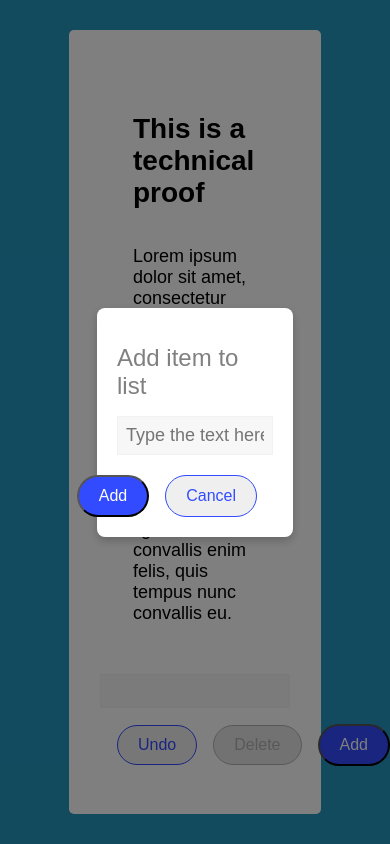
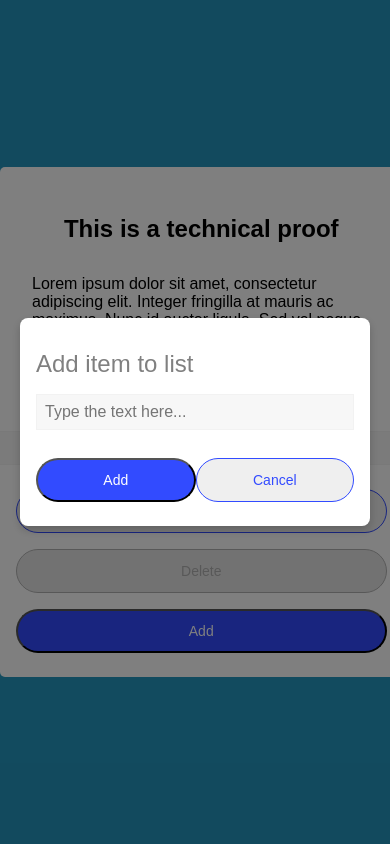
Before and after one commit to aruvaro88/js-string-app, a plain HTML site: page index.html in a window 390 px wide. Both pictures are taken after a click on the button "Add". Drawn offline with Linux system fonts and the light colour scheme.

Commit message:
responsive styles and readme

```diff
--- a/style.css
+++ b/style.css
@@ -19,7 +19,8 @@ body {
     justify-content: center;
     align-items: center;
     flex-direction: column;
-    width: 40%;
+    width: 90%;
+    max-width: 800px;
     height: auto;
     position: absolute;
     top: 0;
@@ -68,6 +69,7 @@ body {
     text-align: center;
     cursor: pointer;
     transition: background 0.3s ease-in-out;
+    min-height: 44px;
 }
 
 .button:disabled {
@@ -122,6 +124,8 @@ body {
     justify-content: center;
     align-items: center;
     z-index: 1000;
+    overflow-y: auto;
+    padding: 20px;
 }
 
 .modal-content {
@@ -130,7 +134,8 @@ body {
     background-color: #fff;
     padding: 20px;
     border-radius: 8px;
-    width: 40%;
+    width: 90%;
+    max-width: 800px;
     box-shadow: 0 4px 10px rgba(0, 0, 0, 0.2);
 }
 
@@ -138,7 +143,7 @@ body {
     font-size: 24px;
     font-weight: 300;
     color: grey;
-    margin: 16px 0 16px 0;
+    margin: 16px 0;
 }
 
 .text-input {
@@ -165,6 +170,8 @@ body {
     padding: 16px;
     border: 1px solid #f2f2f2;
     margin-bottom: 16px;
+    max-height: 50vh;
+    overflow-y: auto;
 }
 
 .list-item {
@@ -180,3 +187,58 @@ body {
     background-color: #324bff;
     color: white;
 }
+
+@media screen and (max-width: 768px) {
+    .container {
+        width: 90%;
+        padding: 24px;
+    }
+
+    .modal-content {
+        width: 90%;
+        padding: 16px;
+    }
+
+    .button {
+        padding: 8px 16px;
+        font-size: 14px;
+    }
+
+    .header {
+        font-size: 24px;
+    }
+
+    .subheader {
+        font-size: 16px;
+    }
+
+    .text-input {
+        font-size: 16px;
+    }
+}
+
+@media screen and (max-width: 480px) {
+    .container {
+        width: 95%;
+        padding: 16px;
+    }
+
+    .modal-content {
+        width: 95%;
+    }
+
+    .button {
+        width: 100%;
+        margin: 8px 0;
+    }
+
+    .buttons-container {
+        flex-direction: column;
+        align-items: stretch;
+    }
+
+    .secondary-buttons {
+        flex-direction: column;
+        width: 100%;
+    }
+}
```
Also changed, not shown: 1 other file.
